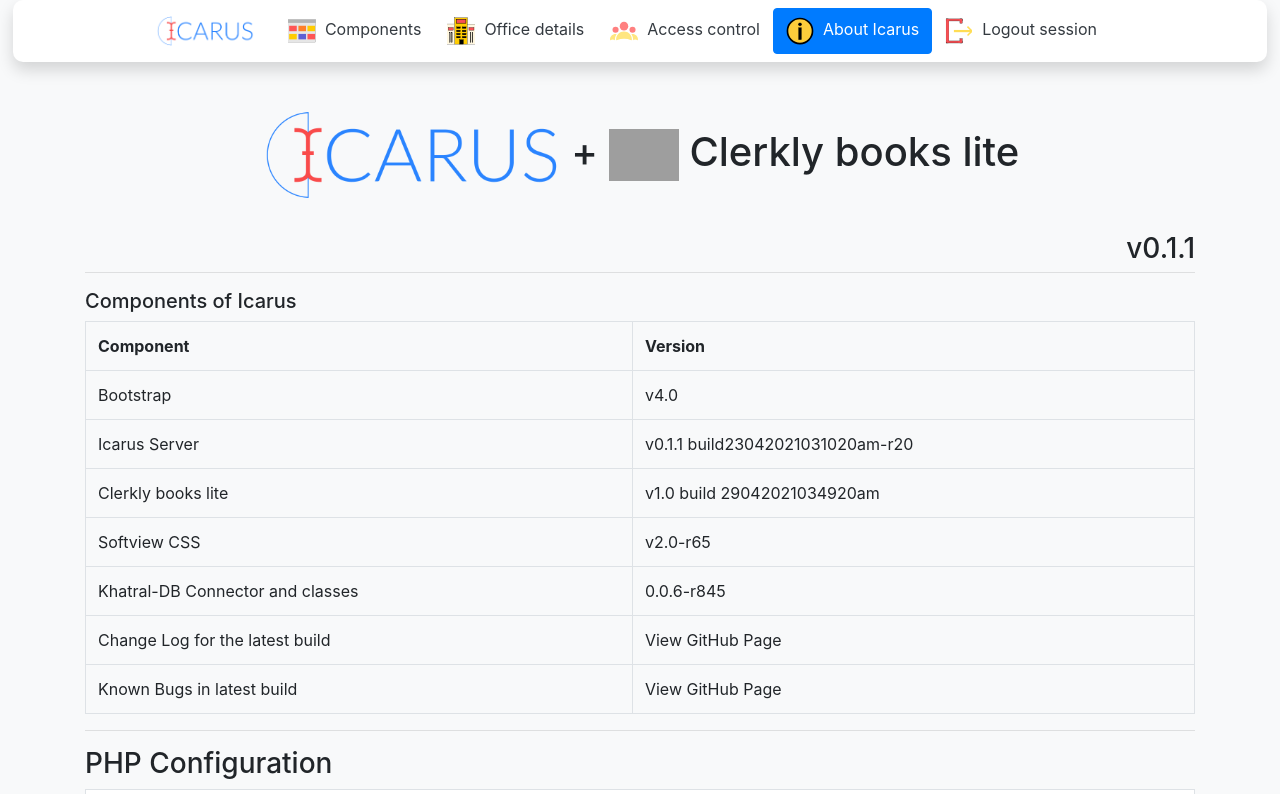
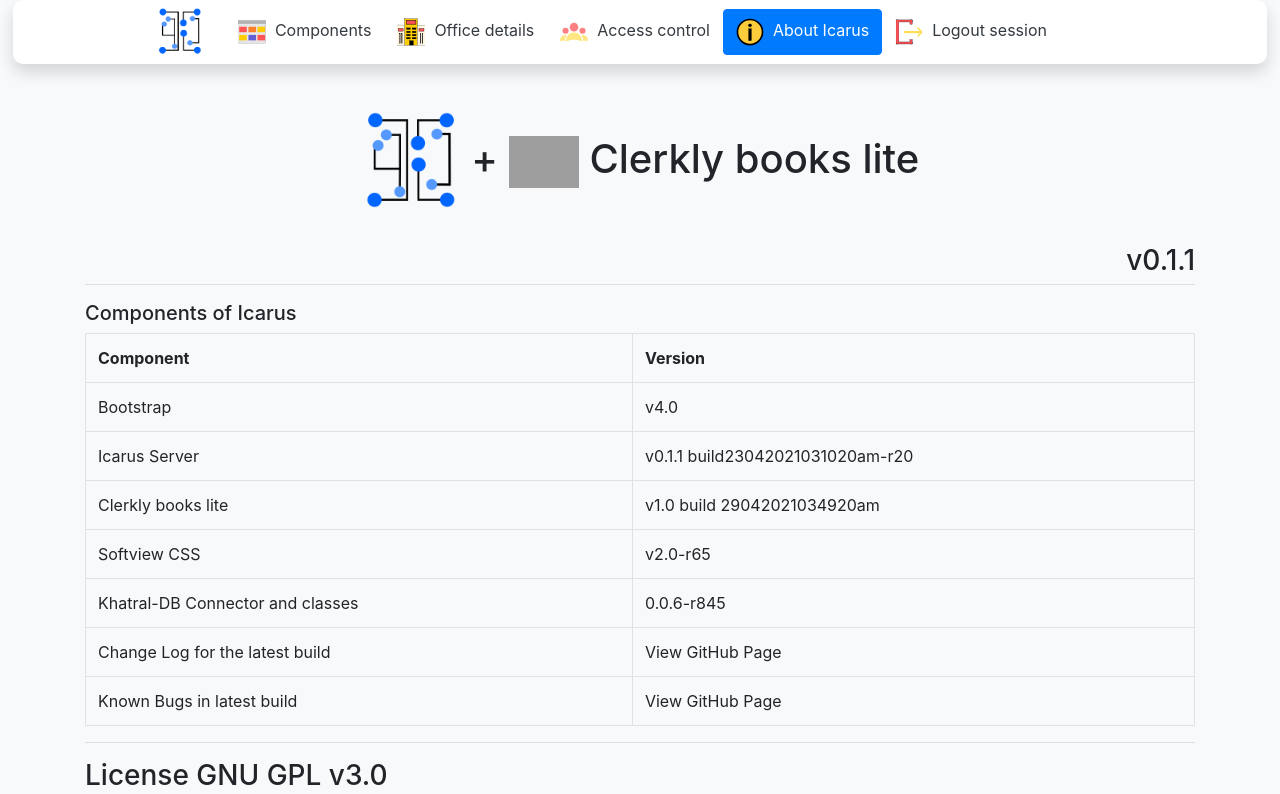
Before and after one commit to Arvin-Software/Icarus, a PHP site: page /admin/about.php in a window 1280 px wide. Shown: the top 794 px of the page. Run offline with PHP 8.4, Linux system fonts and the light colour scheme; the visitor is signed in with stand-in values (Sample User, id 1); some libraries are stand-ins or nearby versions; grey boxes are pictures that could not be loaded.

Commit message:
updated logo

```diff
--- a/admin/about.php
+++ b/admin/about.php
@@ -6,7 +6,7 @@ include '../header.php';
 <br>
 <div class="container-fluid" style="overflow:auto; height: 85vh;">
 <div class="container">
-<h1 class="text-center"><img src="../images/icaruslogo1ba.png" alt="Valai Logo" style="width: 300px;"> + <img src="../images/logo.svg" alt="logo" style="width: 70px;">&nbsp;Clerkly books lite</h1>
+<h1 class="text-center"><img src="../images/icaruslogo1ba.png" alt="Valai Logo" style="width: 100px;"> + <img src="../images/logo.svg" alt="logo" style="width: 70px;">&nbsp;Clerkly books lite</h1>
 <br>
 <h3 class="float-right"><?php echo icarus::DisplayVersion(); ?></h3>
 <p class="text-center">
@@ -50,9 +50,6 @@ include '../header.php';
     </tr>
 </table>
 <hr>
-<h3>PHP Configuration</h3>
-<iframe src="phpinfo.php" frameborder="0" class="border bg-white" style="width: 100%; height: 40vh;"></iframe>
-<hr>
 <h3>License GNU GPL v3.0</h3>
 <iframe src="../LICENSE" frameborder="0" class="border bg-white" style="width: 100%; height: 40vh;"></iframe>
 <hr>
--- a/admin/index.php
+++ b/admin/index.php
@@ -133,13 +133,13 @@ include '../header.php';
             <div class="col-md-4"></div>
             <div class="col-md-4 my-auto">
                 <div class="container bg-white shadow text-center bor-ten" style="height: 100%; padding: 10% 10% 10% 10%;">
-                    <img class="d-block mx-auto" src="../images/icaruslogo1ba.png"  style="width: 50%; margin-bottom: 8%;">
+                    <img class="d-block mx-auto" src="../images/icaruslogo1ba.png"  style="width: 20%; margin-bottom: 8%;">
                     <!-- <div class="spinner-border text-primary"></div> -->
                     <!-- <br><br>
                     <br> -->
                     <!--<label class="text-light" id="progressx" name="progressx">Loading mail...</label> -->
                     <div class="progress bg-light">
-                        <div class="progress-bar bg-warning progress-bar-striped progress-bar-animated" style="width:100%" id="prog" name="prog"></div>
+                        <div class="progress-bar bg-primary progress-bar-striped progress-bar-animated" style="width:100%" id="prog" name="prog"></div>
                     </div>
                 </div>
             </div>
--- a/index.php
+++ b/index.php
@@ -22,7 +22,7 @@
 </head>
 <body class="bg-white">
     <div class="text-center" style="margin-top: 15%;">
-    <img class="d-block mx-auto" src="images/icaruslogo1ba.png"  style="width: 300px; margin-bottom: 0%;">
+    <img class="d-block mx-auto" src="images/icaruslogo1ba.png"  style="width: 100px; margin-bottom: 0%;">
         <div id="inc" style="margin-top: 2%;">
 
         <div class="spinner-border text-primary"></div><br><br>Loading...
--- a/primarynav.php
+++ b/primarynav.php
@@ -8,7 +8,7 @@ if($_SESSION['typ'] != "1"){
 }
 echo '
   <!-- Brand -->
-  <img src="/icarus/images/icaruslogo1ba.png" class="mx-auto d-block" style="background-color: #fff; width: 98px;" alt="logo">
+  <img src="/icarus/images/icaruslogo1ba.png" class="mx-auto d-block" style="background-color: #fff; width: 48px;" alt="logo">
   <!-- Toggler/collapsibe Button -->
   <button class="navbar-toggler bg-white" type="button" data-toggle="collapse" data-target="#collapsibleNavbar">
     <span class="navbar-toggler-icon"></span>
```
Also changed, not shown: images/icaruslogo1ba.png, images/icaruslogo1ba1.png (added), images/icaruslogohead.png, images/icaruslogohead1.png (added).
